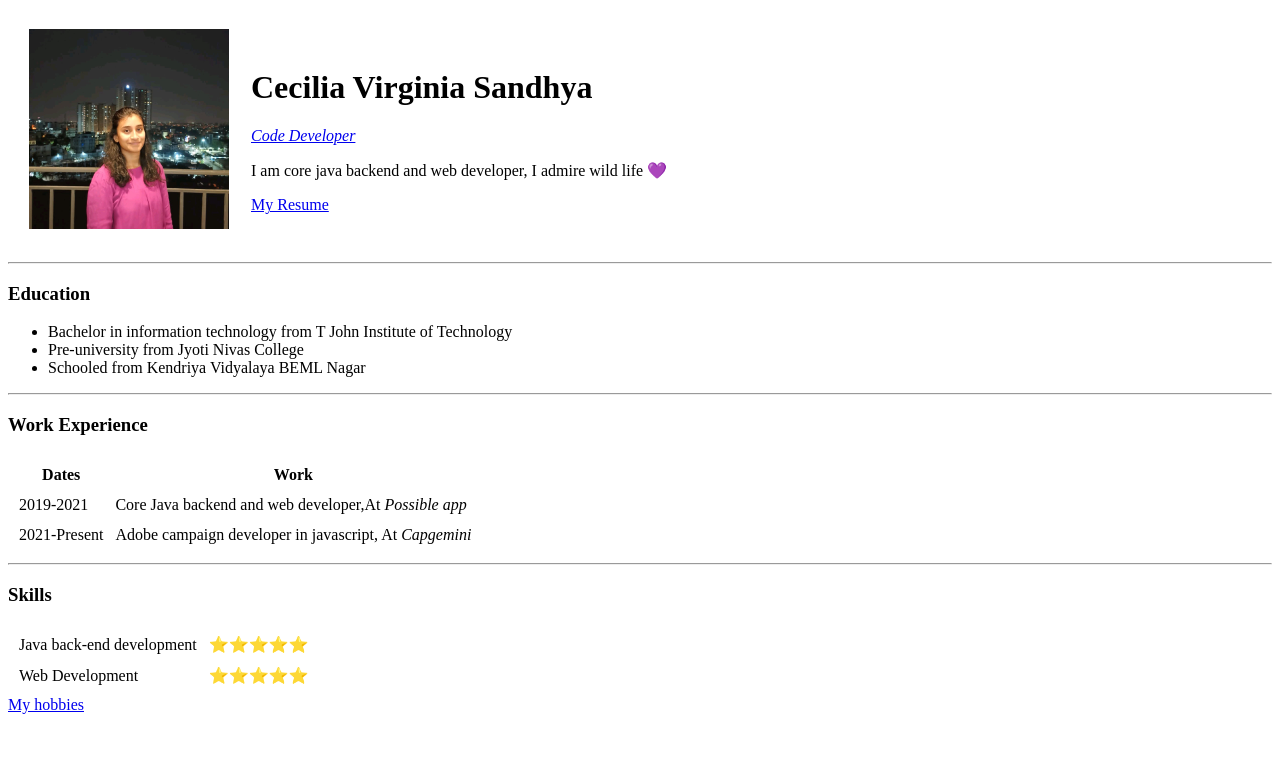
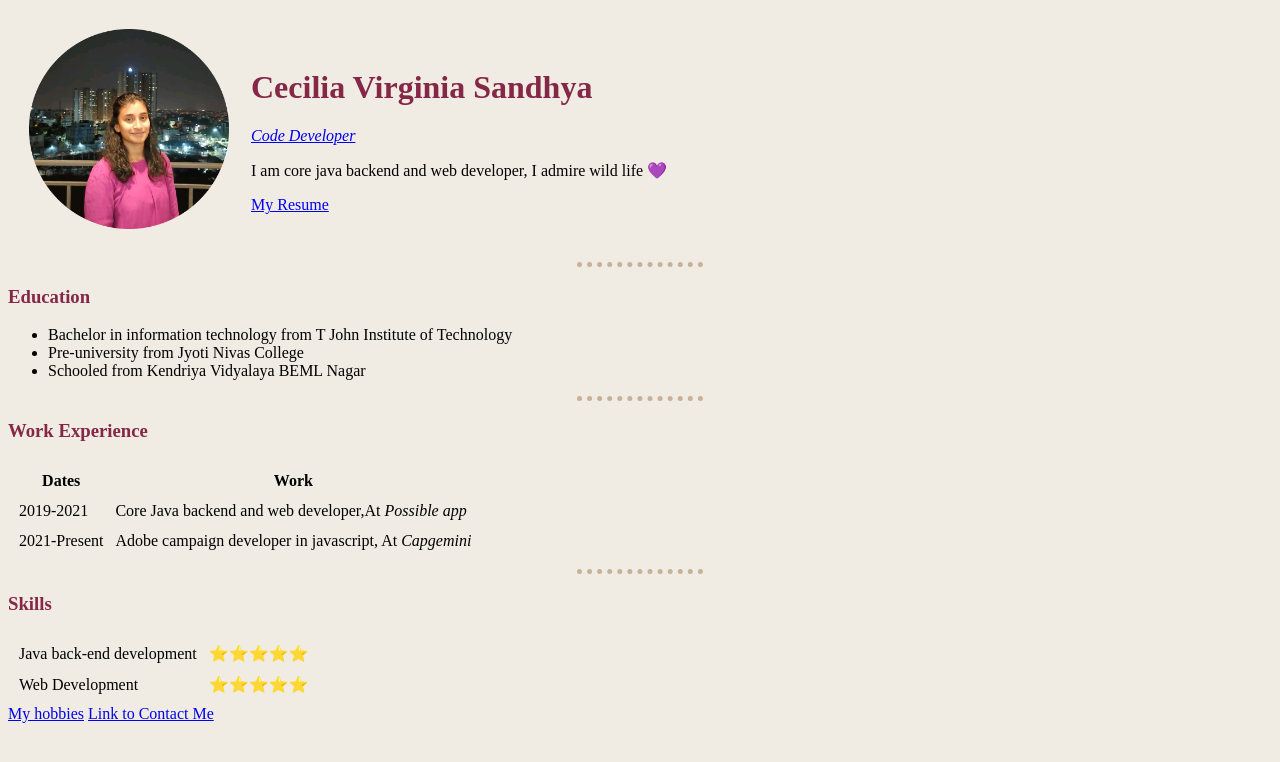
Before and after one commit to CeceSandhya/cv, a plain HTML site: page index.html in a window 1280 px wide. Drawn offline with Linux system fonts and the light colour scheme.

Commit message:
need to reflect

```diff
--- a/index.html
+++ b/index.html
@@ -4,11 +4,13 @@
 <head>
   <meta charset="utf-8">
   <title>Cecilia Personal Site</title>
+  <link rel="stylesheet" href="css/style.css">
+
 </head>
 
 <body>
   <table cellspacing="20">
-    <td><img src="images\cecilia-img.jfif" alt="Cecilia profile picture" width="200" height="200"></td>
+    <td><img src="images\cecilia-img.png" alt="Cecilia profile picture" width="200" height="200"></td>
     <td><h1>Cecilia Virginia Sandhya</h1>
     <p> <em><a href="https://www.linkedin.com/in/cecilia-sandhya-24b8121b9/">Code Developer</a></em></p>
     <p>I am core java backend and web developer, I admire wild life 💜</p>
@@ -57,7 +59,7 @@
 </table>
 
   <a href="MyHobbies.html">My hobbies</a>
-  <!-- <a href="contactMe.html">Link to Contact Me</a> -->
+  <a href="contactMe.html">Link to Contact Me</a>
 </body>
 
 </html>
```
